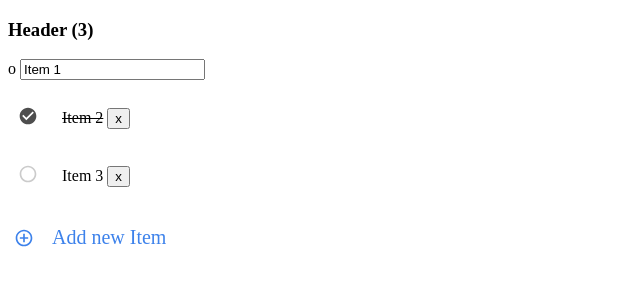
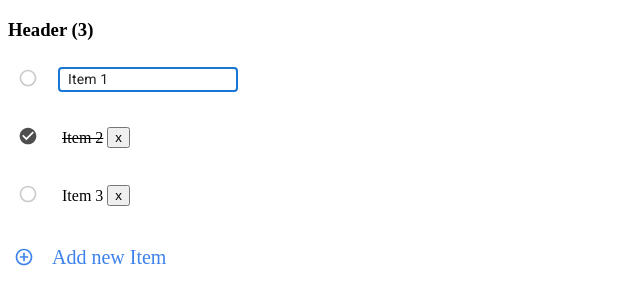
Before and after one commit to jpgonzales27/todo-list, a React (Vite) app: page / in a window 1280 px wide. Both pictures are taken after a click on the element "Item 1". Shown: the top 304 px of the page, without its empty margins (0-640 px from the left). Built offline with nearby package versions, Linux system fonts and the light colour scheme.

Commit message:
add styes para el component de editar

```diff
--- /dev/null
+++ b/src/components/todo-item-edit/todo-item-edit.styles.ts
@@ -0,0 +1,19 @@
+import styled from "@emotion/styled";
+import { TextField } from "@mui/material";
+
+export const Wrapper = styled.div`
+  display: flex;
+  align-items: center;
+  padding: 8px 10px;
+  &:hover {
+    box-shadow: 0px 3px 6px 1px rgba(0, 0, 0, 0.15);
+    border-radius: 5px;
+  }
+`;
+
+export const CustomTextField = styled(TextField)`
+  input {
+    font-size: 14px;
+    padding: 2px 10px;
+  }
+`;
--- a/src/components/todo-item-edit/todo-item-edit.tsx
+++ b/src/components/todo-item-edit/todo-item-edit.tsx
@@ -1,5 +1,7 @@
 import React, { useState } from "react";
 import { ItemProps } from "../../types/todo-item";
+import { CustomTextField, Wrapper } from "./todo-item-edit.styles";
+import { TodoItemStatus } from "../todo-item-status/todo-item-status.component";
 
 type Props = {
   item: ItemProps;
@@ -16,17 +18,21 @@ export const TodoItemEdit = ({ item, onUpdateItem }: Props) => {
   };
 
   return (
-    <div>
-      <span>o</span>&nbsp;
+    <Wrapper>
+      <TodoItemStatus status={item.status} />
       <form style={{ display: "inline" }} onSubmit={handleUpdateItem}>
-        <input
-          type="text"
+        <CustomTextField
+          id={`todo-item-${item.id}`}
+          variant="outlined"
+          size="small"
+          autoFocus
           name="description"
           value={value}
+          onChange={(e) => setValue(e.target.value)}
           // onChange={handleChangeDescription}
-          onChange={(e) => setValue(e.target.value)}
+          // type="text"
         />
       </form>
-    </div>
+    </Wrapper>
   );
 };
```
